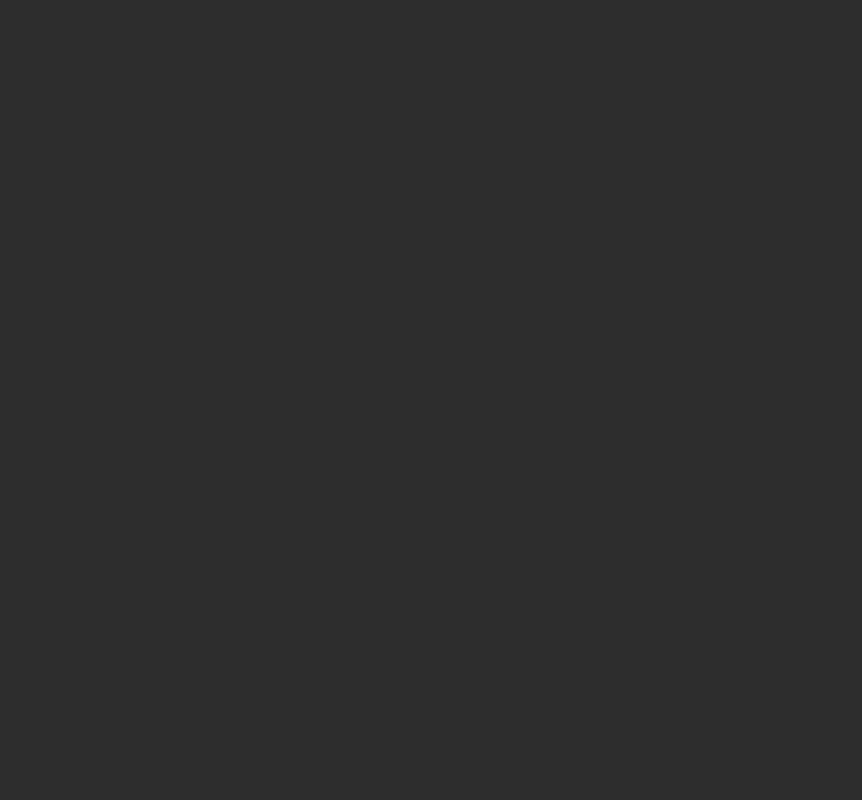
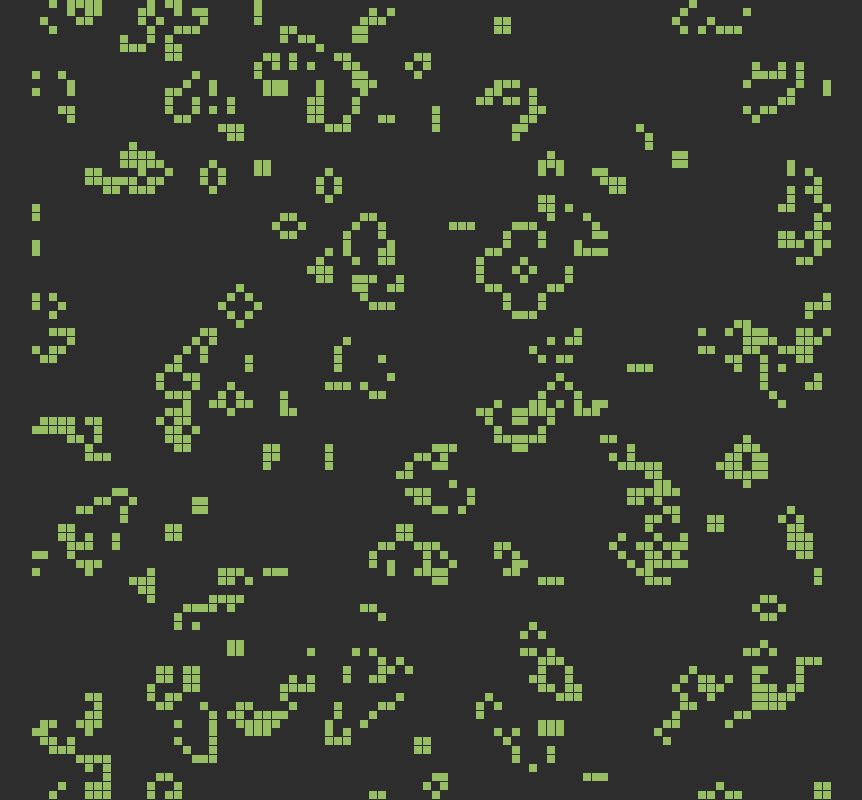
Before and after one commit to MirtlBu/life, a plain HTML site: page index.html in a window 1280 px wide. Shown: the whole page, without its empty margins (208-1070 px from the left). Drawn offline with Linux system fonts and the light colour scheme.

Commit message:
Create life

```diff
--- a/index.html
+++ b/index.html
@@ -3,7 +3,7 @@
 <head>
   <meta charset="utf-8">
   <meta http-equiv="X-UA-Compatible" content="IE=edge">
-  <title>Hello stranger</title>
+  <title>Hello darkness, my old friend</title>
   <link rel="stylesheet" href="index.css">
 </head>
 <body>
--- a/index.js
+++ b/index.js
@@ -1,15 +1,77 @@
 (function() {
 
 var canvas = document.getElementsByTagName('canvas')[0];
-
+var ctx = canvas.getContext('2d');
+var SIZE = 90;
+var width;
+var life = (function() {
+  var arr = [];
+  for (var i = 0; i < SIZE; i++) {
+    var line = [];
+    for (var j = 0; j < SIZE; j++) {
+      line.push(Math.random() < .3);
+    }
+    arr.push(line);
+  }
+  return arr;
+})();
 
 window.addEventListener('resize', onResize);
 onResize();
 
+
 function onResize() {
-  var size = Math.min(window.innerHeight, window.innerWidth);
-  canvas.height = size;
-  canvas.width = size;
+  width = Math.min(window.innerHeight, window.innerWidth);
+  canvas.height = width;
+  canvas.width = width;
 }
 
+function draw() {
+  for (var i = 0; i < SIZE; i++) {
+    var line = life[i];
+    for (var j = 0; j < SIZE; j++) {
+      ctx.fillStyle = line[j] ? '#98be63' : '#2d2d2d';
+      ctx.fillRect(
+        Math.floor(j * width / SIZE), Math.floor(i * width / SIZE),
+        Math.floor(width / SIZE), Math.floor(width / SIZE));
+    }
+  }
+}
+
+function evolve() {
+  var nextLife = [];
+  for (var i = 0; i < SIZE; i++) {
+    var line = life[i];
+    var nextLine = [];
+    for (var j = 0; j < SIZE; j++) {
+      var isLive = line[j];
+      var neightbors = countNeighbors(i, j);
+      if (isLive) {
+        nextLine.push(neightbors === 2 || neightbors === 3);
+      } else {
+        nextLine.push(neightbors === 3);
+      }
+    }
+    nextLife.push(nextLine);
+  }
+  life = nextLife;
+
+  function countNeighbors(i, j) {
+    var neighbors = 0;
+    for (n = i - 1; n <= i + 1; n++) {
+      for (m = j - 1; m <= j + 1; m++) {
+        if (n === i && m === j) continue;
+        neighbors += life[(n + SIZE) % SIZE][(m + SIZE) % SIZE] ? 1 : 0;
+      }
+    }
+    return neighbors;
+  }
+}
+
+draw();
+setInterval(function() {
+  evolve();
+  draw();
+}, 100)
+
 })();
```
